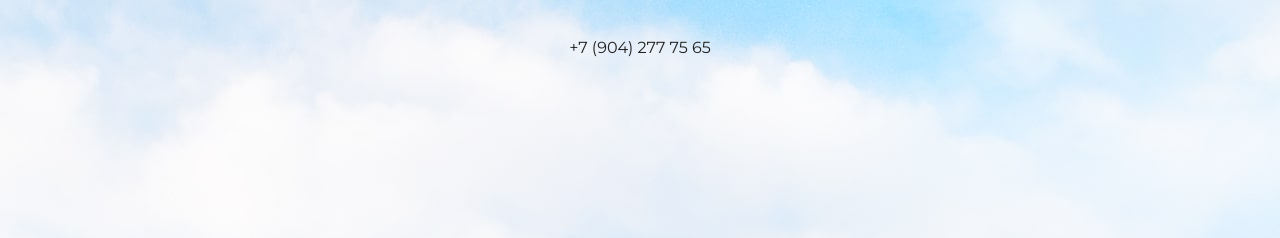
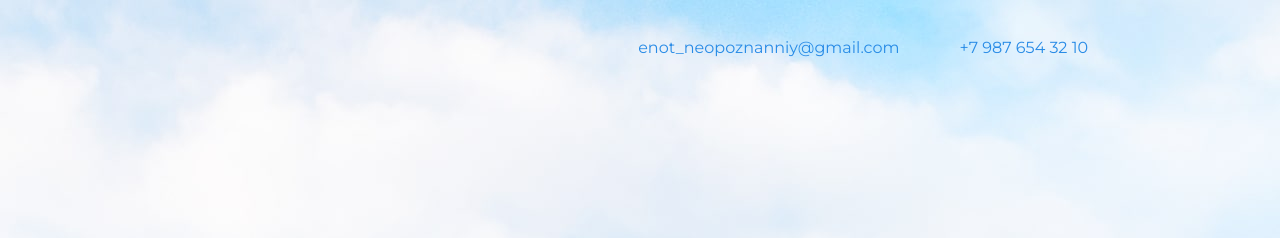
Before and after one commit to Anlanders/portfolio, a plain HTML site: page index.html in a window 1280 px wide. Shown: the top 238 px of the page. Drawn offline with nearby package versions, Linux system fonts and the light colour scheme.

Commit message:
header info

```diff
--- a/index.html
+++ b/index.html
@@ -9,7 +9,10 @@
 <div class="container">
   <body>
     <header class="page-header">
-        +7 (904) 277 75 65
+      <div class="container">
+        <a href="mailto:enot_neopoznanniy@gmail.com">enot_neopoznanniy@gmail.com</a>
+        <a href="tel:+79876543210">+7 987 654 32 10</a>
+      </div>
     </header>
 
     <section class="hero-image">
```
